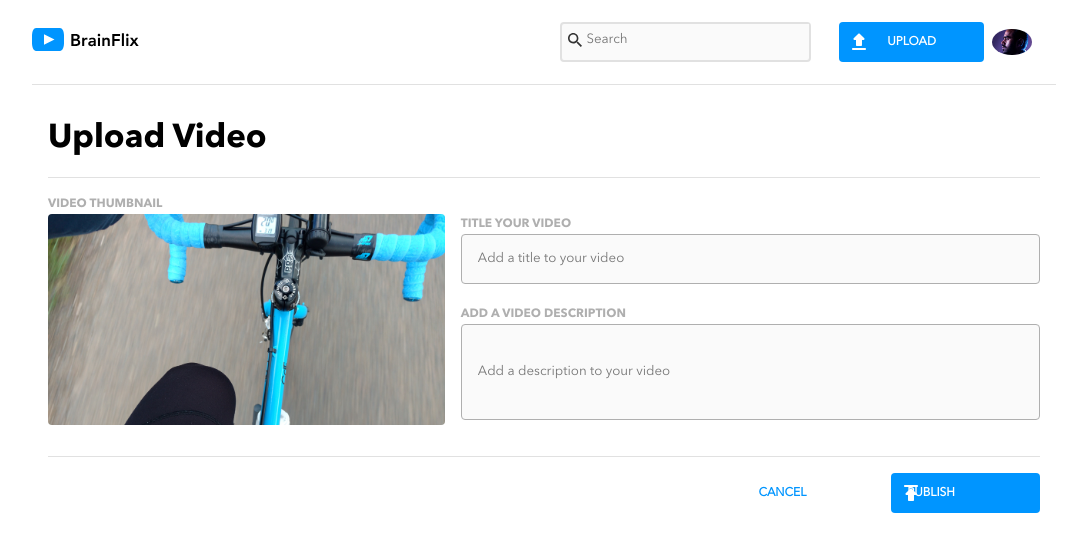
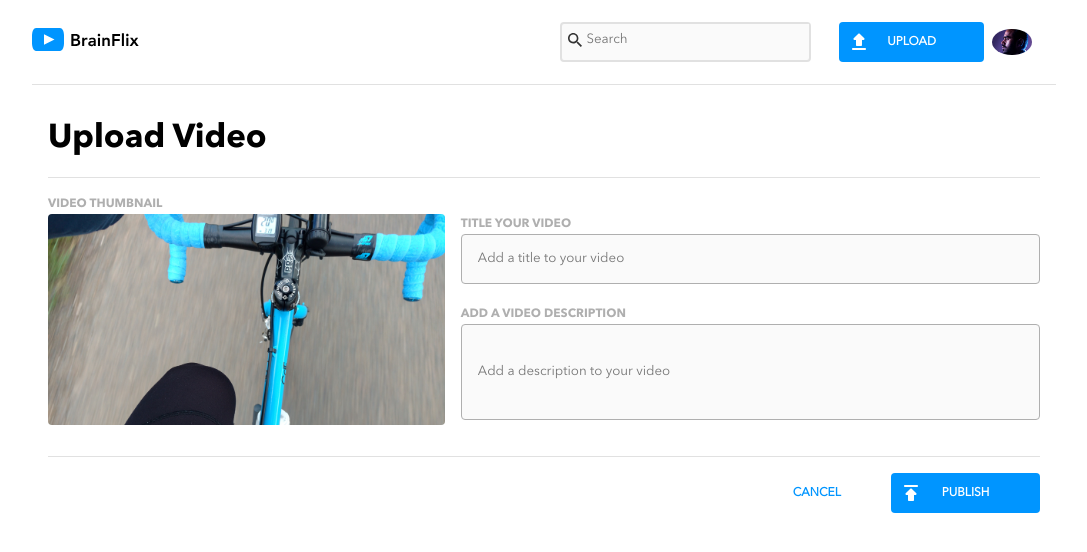
Before and after one commit to ArmandoMandyFernandez/armando-fernandez-brainflix, a React (Create React App) app: page /upload in a window 1280 px wide. Shown: the top 552 px of the page, without its empty margins (96-1183 px from the left). Built offline with nearby package versions, Linux system fonts and the light colour scheme.

Commit message:
fixed button layout for upload and publish

```diff
--- a/src/components/Header/Header.scss
+++ b/src/components/Header/Header.scss
@@ -138,9 +138,10 @@
         height: 2.5rem;
         width: 100%;
         padding: 0 1rem;
-        display: flex;
-        flex-direction: row;
-        align-items: center;
+        // display: flex;
+        // flex-direction: row;
+        // align-items: center;
+        // text-align: center;
         &:hover{
             background-color: $secondary-blue;
         }
@@ -148,10 +149,6 @@
         @include tablet{
             padding: 0 3rem;
             @include desktop-tablet-labels-buttons;
-        }
-
-        &-link{
-            display: flex;
         }
     }
 
--- a/src/pages/Upload/Upload.scss
+++ b/src/pages/Upload/Upload.scss
@@ -149,12 +149,15 @@
         width: 100%;
         padding: 0 1rem;
         display: flex;
-        flex-direction: row;
+        flex-direction: column;
+        justify-content: center;
         align-items: center;
         margin-bottom: 1rem;
         text-align: center;
         @include tablet{
             width: 15%;
+            padding: 0 3rem;
+            @include desktop-tablet-labels-buttons;
         }
 
         &:hover {
@@ -171,7 +174,8 @@
             width: 100%;
             padding: 0 1rem;
             display: flex;
-            flex-direction: row;
+            flex-direction: column;
+            justify-content: center;
             align-items: center;
             @include tablet{
                 width: 15%;
```
